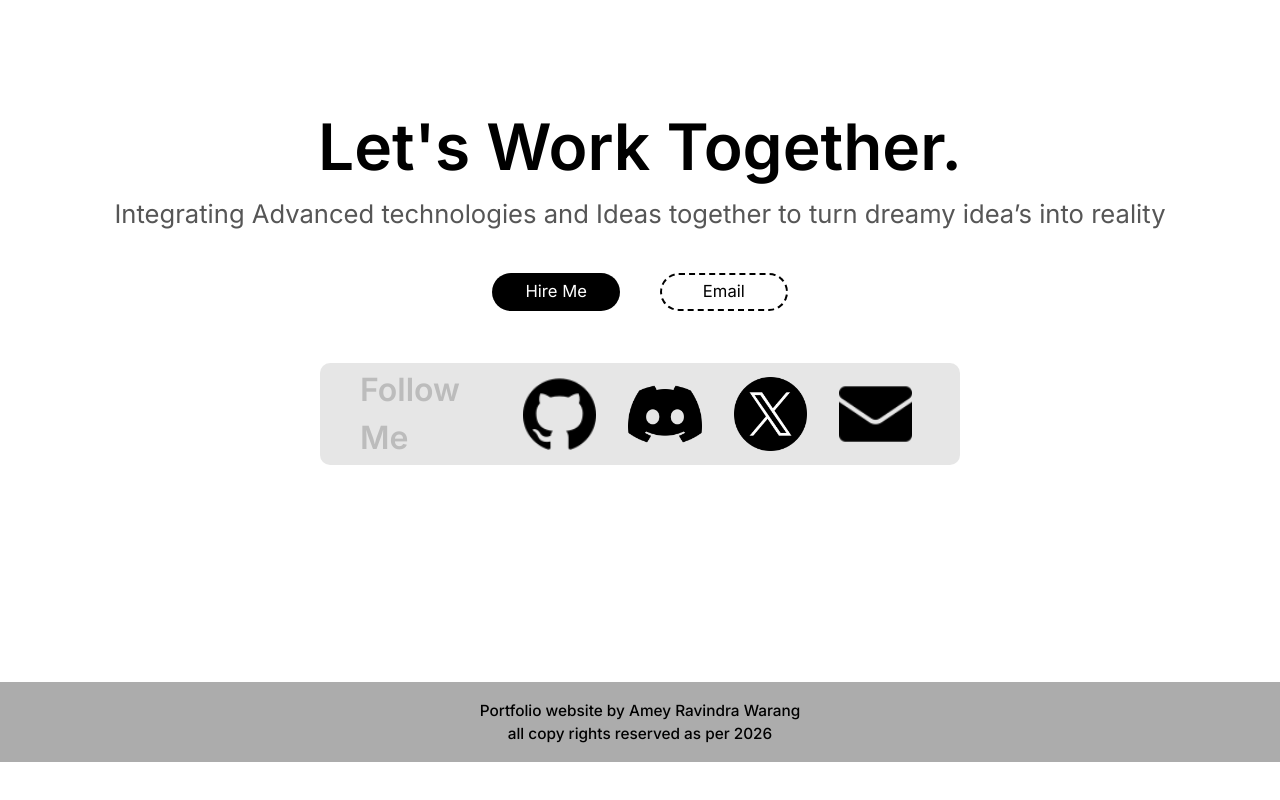
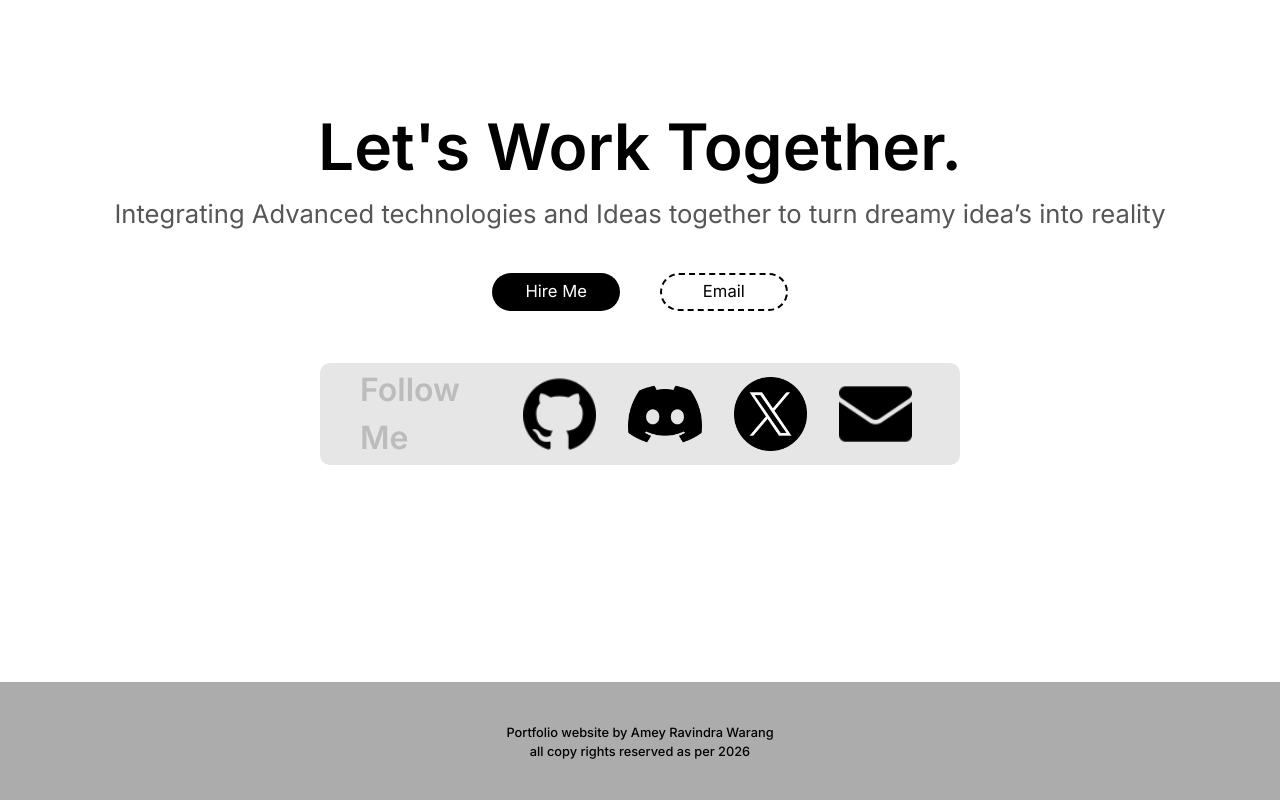
Before and after one commit to BANKAAIII/my-portfolio, a Next.js app: page / in a window 1280 px wide. Shown: the part 3554-4354 px from the top of the page. Before the commit the page ends 4316 px from the top, so only its background shows below. Built offline with nearby package versions, Linux system fonts and the light colour scheme.

Commit message:
added footer3

```diff
--- a/components/ui/footer.tsx
+++ b/components/ui/footer.tsx
@@ -2,9 +2,9 @@ import React from 'react'
 
 const Footer = () => {
   return (
-    <div className="flex w-full h-[10dvh] bg-[#ACACAC] flex-col items-center justify-center" >
-      <div className="flex w-full items-center justify-center text-center font-inter font-medium text-[clamp(0.6rem,1.2vw,3rem)]" >Portfolio website by Amey Ravindra Warang</div>
-      <div className="flex w-full items-center justify-center text-center font-inter font-medium text-[clamp(0.6rem,1.2vw,3rem)]" >all copy rights reserved as per 2026</div>
+    <div className="flex w-full h-[15dvh] bg-[#ACACAC] flex-col items-center justify-center" >
+      <div className="flex w-full items-center justify-center text-center font-inter font-medium text-[clamp(0.6rem,1vw,2.5rem)]" >Portfolio website by Amey Ravindra Warang</div>
+      <div className="flex w-full items-center justify-center text-center font-inter font-medium text-[clamp(0.6rem,1vw,2.5rem)]" >all copy rights reserved as per 2026</div>
     </div>
   )
 }
```
